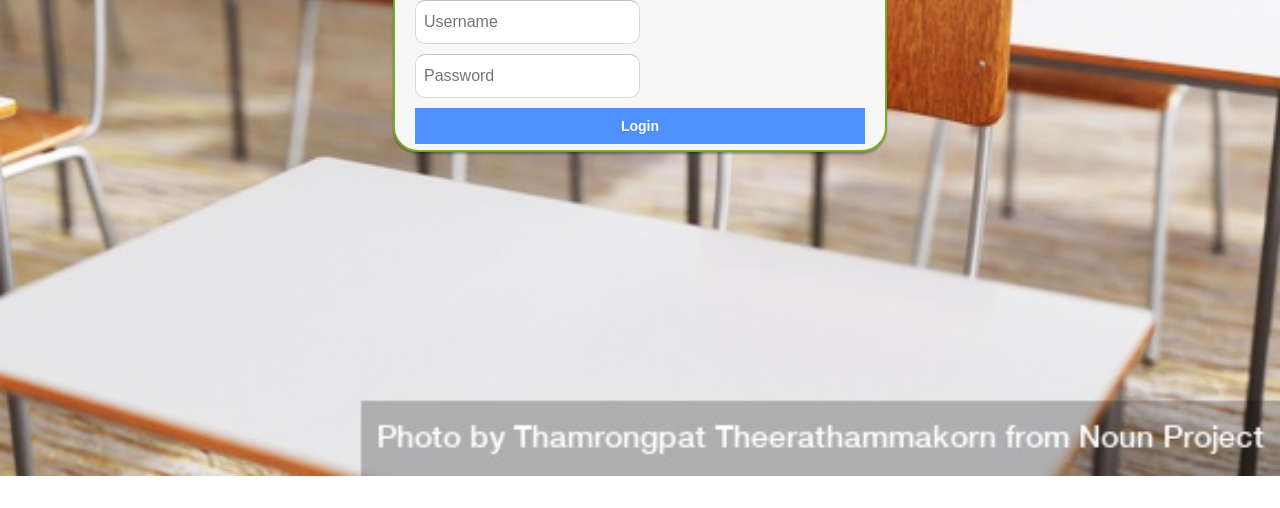
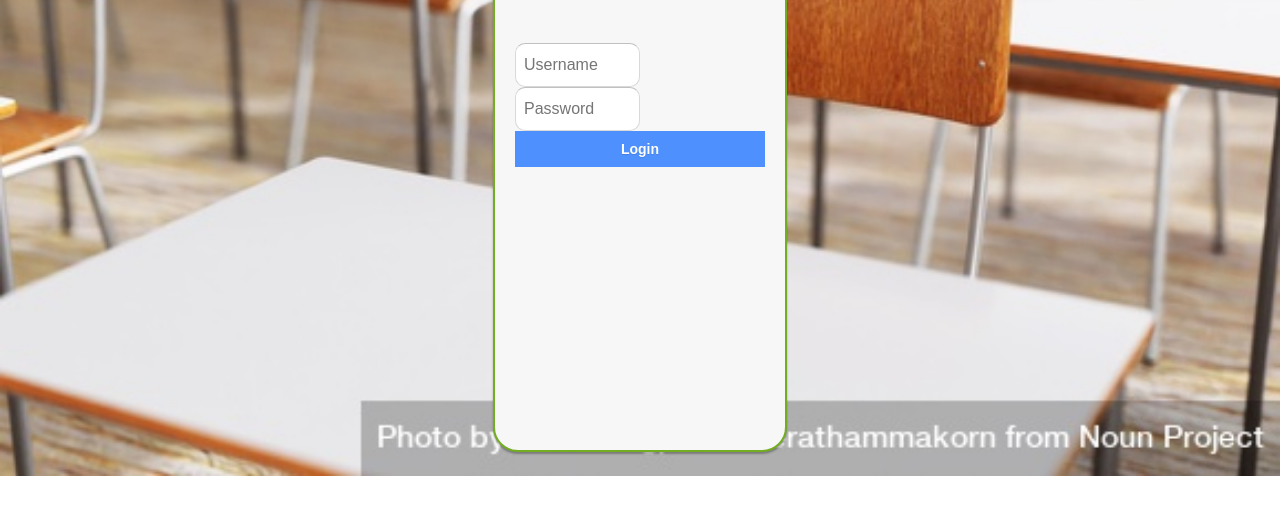
Before and after one commit to pankaj1204/PankajAgarwalS.github.io, a plain HTML site: page login/index.html in a window 1280 px wide. Shown: the part 292-800 px from the top of the page. Drawn offline with Linux system fonts and the light colour scheme.

Commit message:
Update style.css

```diff
--- a/login/css/style.css
+++ b/login/css/style.css
@@ -15,8 +15,8 @@ body {
   border-radius: 25px;
   border: 2px solid #73AD21;
   padding: 20px;
-  width: 450px;
-  height: 300px;
+  width: 250px;
+  height: 600px;
   justify-content: center;
   align-items: center;
   background-color: #F7F7F7;
@@ -50,7 +50,6 @@ body {
   height: 44px;
   font-size: 16px;
   width: 50%;
-  margin: 0 auto 10px;
   -webkit-appearance: none;
   background: #fff;
   border: 1px solid #d9d9d9;
```
